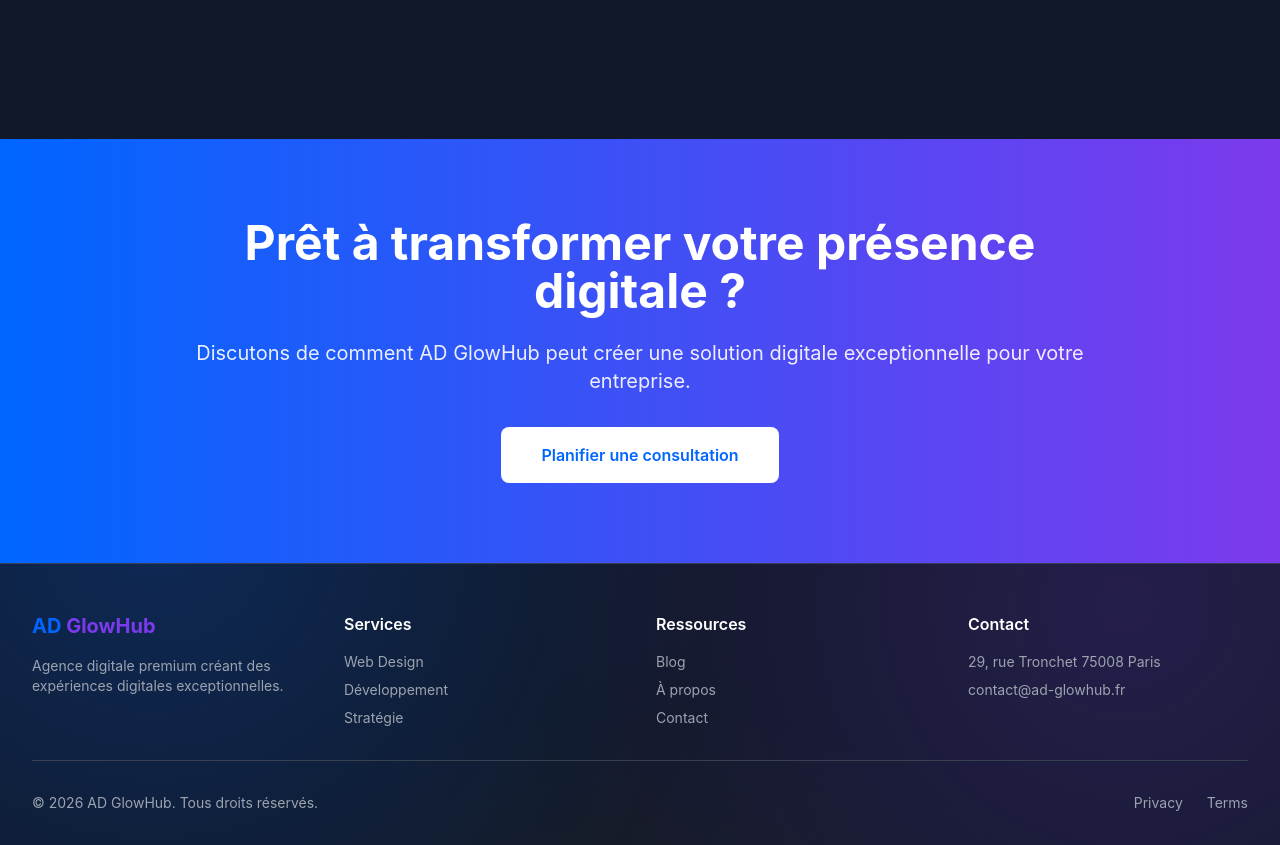
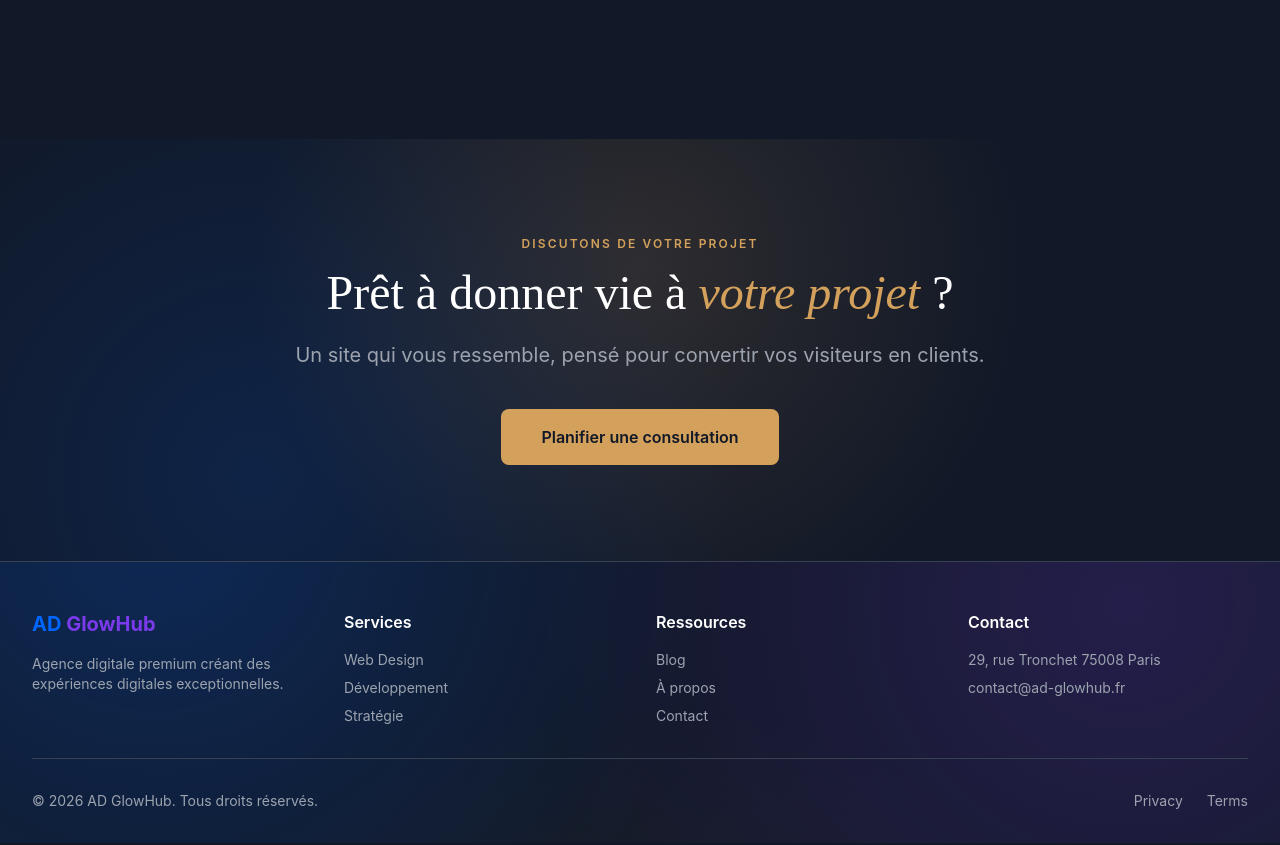
Before and after one commit to Kaissa2789/ad-glowhub, a Next.js app: page / in a window 1280 px wide. Shown: the part 1940-2785 px from the top of the page. Built offline with nearby package versions, Linux system fonts and the light colour scheme.

Commit message:
Add files via upload

```diff
--- a/components/CTAFinal.tsx
+++ b/components/CTAFinal.tsx
@@ -5,34 +5,46 @@ import { motion } from 'framer-motion'
 
 export default function CTAFinal() {
   return (
-    <section className="py-20 px-4 bg-gradient-to-r from-primary to-secondary">
-      <div className="max-w-4xl mx-auto text-center">
+    <section className="relative py-24 px-4 overflow-hidden bg-dark">
+      <div
+        className="absolute inset-0 pointer-events-none"
+        style={{
+          background:
+            'radial-gradient(circle at 50% 30%, rgba(212,161,92,0.15), transparent 55%), radial-gradient(circle at 20% 80%, rgba(0,102,255,0.15), transparent 45%)',
+        }}
+      />
+
+      <div className="relative max-w-4xl mx-auto text-center">
+        <p className="eyebrow mb-4">Discutons de votre projet</p>
+
         <motion.h2
           initial={{ opacity: 0, y: 20 }}
           whileInView={{ opacity: 1, y: 0 }}
-          className="text-4xl md:text-5xl font-bold text-white mb-6"
+          viewport={{ once: true }}
+          className="font-display text-4xl md:text-5xl font-medium mb-6"
         >
-          Prêt à transformer votre présence digitale ?
+          Prêt à donner vie à <span className="italic text-gold">votre projet</span> ?
         </motion.h2>
 
         <motion.p
           initial={{ opacity: 0, y: 20 }}
           whileInView={{ opacity: 1, y: 0 }}
-          transition={{ delay: 0.2 }}
-          className="text-xl text-white text-opacity-90 mb-8"
+          viewport={{ once: true }}
+          transition={{ delay: 0.15 }}
+          className="text-xl text-gray-400 mb-10"
         >
-          Discutons de comment AD GlowHub peut créer une solution digitale
-          exceptionnelle pour votre entreprise.
+          Un site qui vous ressemble, pensé pour convertir vos visiteurs en clients.
         </motion.p>
 
         <motion.div
           initial={{ opacity: 0, y: 20 }}
           whileInView={{ opacity: 1, y: 0 }}
-          transition={{ delay: 0.4 }}
+          viewport={{ once: true }}
+          transition={{ delay: 0.3 }}
         >
           <Link
             href="/contact"
-            className="inline-block px-10 py-4 rounded-lg font-semibold bg-white text-primary hover:bg-gray-100 transition"
+            className="inline-block px-10 py-4 rounded-lg font-semibold bg-gold text-dark hover:opacity-90 transition"
           >
             Planifier une consultation
           </Link>
```
